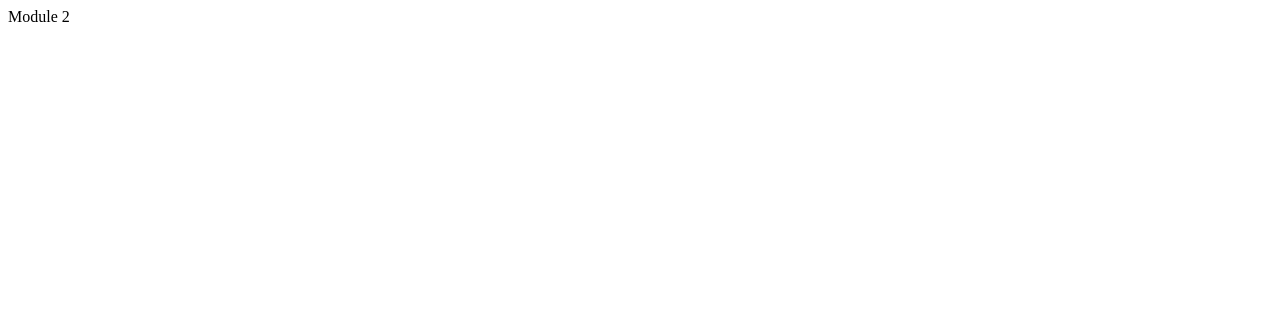
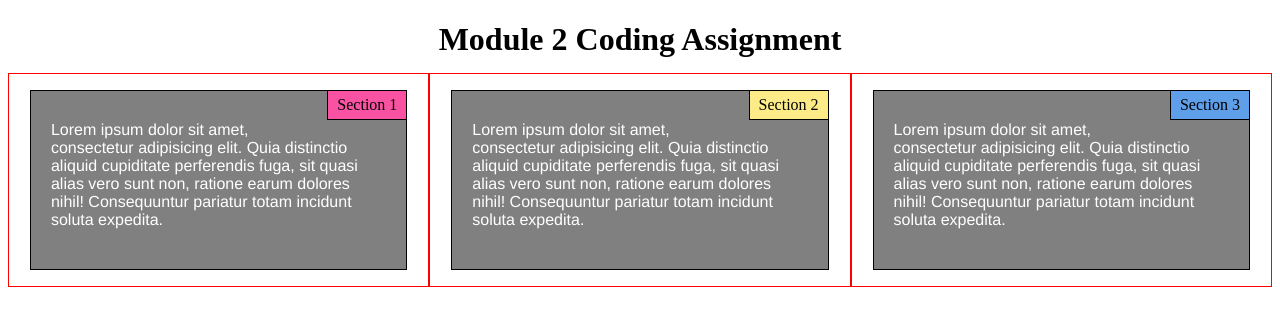
Before and after one commit to thocpe/mod2-solution, a plain HTML site: page index.html in a window 1280 px wide. Drawn offline with Linux system fonts and the light colour scheme.

Commit message:
All sections in place.

```diff
--- a/css/styles.css
+++ b/css/styles.css
@@ -1,3 +1,126 @@
-p {
-   background-color: gray;
+/********** Base styles **********/
+* {
+  box-sizing: border-box;
 }
+h1 {
+  margin-bottom: 15px;
+  text-align: center;
+}
+
+#section {
+  border: 1px solid black;
+  padding: 30px 20px 20px 20px;
+  background-color: gray;
+  width: 90%;
+  height: 160px;
+  margin-right: auto;
+  margin-left: auto;
+  font-family: Helvetica;
+  color: white;
+}
+
+#full-section {
+  border: 1px solid black;
+  padding: 30px 20px 20px 20px;
+  background-color: gray;
+  width: 90%;
+  height: 160px;
+  margin-right: auto;
+  margin-left: auto;
+  font-family: Helvetica;
+  color: white;
+}
+
+.pformat {
+  border: 1px solid black;
+  position: relative;
+  margin-right: 5%;
+  padding-top: 5px;
+  text-align: center;
+  width: 80px;
+  height: 30px;
+  top: 0;
+  left: 0;
+  float: right;
+}
+
+#p1 {
+  background-color: #FA52A2;
+}
+
+#p2 {
+  background-color: #FDEB88;
+}
+
+#p3 {
+  background-color: #5F9FEA;
+}
+
+/* Simple Responsive Framework. */
+.row {
+  width: 100%;
+}
+
+/********** Desktop version **********/
+@media (min-width: 992px) {
+  .col-lg-4 {
+    float: left;
+    border: 1px solid red;
+  }
+  .col-lg-4 {
+    width: 33.33%;
+  }
+  #section {
+    height: 180px;
+  }
+  #full-section {
+    height: 180px;
+  }
+}
+
+/********** Tablet version **********/
+@media (min-width: 768px) and (max-width: 991px) {
+  .col-md-6 {
+    float: left;
+    border: 1px solid green;
+  }
+  .col-md-6 {
+    width: 50%;
+  }
+  .full-width {
+  	width: 100%;
+  }
+  /*p.custom-width {
+  	width: 95%;
+  }*/
+  .p3-format {
+    margin-right: 20px;
+  }
+  #p3 {
+    background-color: #5F9FEA;
+    /*margin-right: 2.4%;*/
+  }
+  #full-section {
+    width: auto;
+    height: 110px;
+    margin-right: 20px;
+    margin-left: 20px;
+  }
+}
+
+/********** Mobile version **********/
+@media (max-width: 767px) {
+  .col-sm-12 {
+    float: left;
+    border: 1px solid blue;
+  }
+  .col-sm-12 {
+    width: 100%;
+  }
+  #section {
+    height: 140px;
+  }
+  #full-section {
+    height: 140px;
+  }
+}
--- a/index.html
+++ b/index.html
@@ -1,5 +1,18 @@
+<!DOCTYPE html>
 <html>
+<head>
+<meta charset="utf-8">
+<meta name="viewport" content="width=device-width, initial-scale=1">
+<title>Module 2 Coding Assignment</title>
+<link rel="stylesheet" href="css/styles.css">
+</head>
 <body>
-Module 2
+<h1>Module 2 Coding Assignment</h1>
+
+<div class="row">
+  <div class="col-lg-4 col-md-6 col-sm-12"><p id="p1" class="pformat">Section 1</p><p id="section">Lorem ipsum dolor sit amet, consectetur adipisicing elit. Quia distinctio aliquid cupiditate perferendis fuga, sit quasi alias vero sunt non, ratione earum dolores nihil! Consequuntur pariatur totam incidunt soluta expedita.</p></div>
+  <div class="col-lg-4 col-md-6 col-sm-12"><p id="p2" class="pformat">Section 2</p><p id="section">Lorem ipsum dolor sit amet, consectetur adipisicing elit. Quia distinctio aliquid cupiditate perferendis fuga, sit quasi alias vero sunt non, ratione earum dolores nihil! Consequuntur pariatur totam incidunt soluta expedita.</p></div>
+  <div class="col-lg-4 col-md-6 col-sm-12 full-width"><p id="p3" class="pformat p3-format">Section 3</p><p id="full-section">Lorem ipsum dolor sit amet, consectetur adipisicing elit. Quia distinctio aliquid cupiditate perferendis fuga, sit quasi alias vero sunt non, ratione earum dolores nihil! Consequuntur pariatur totam incidunt soluta expedita.</p></div>
+</div>
 </body>
 </html>
```
